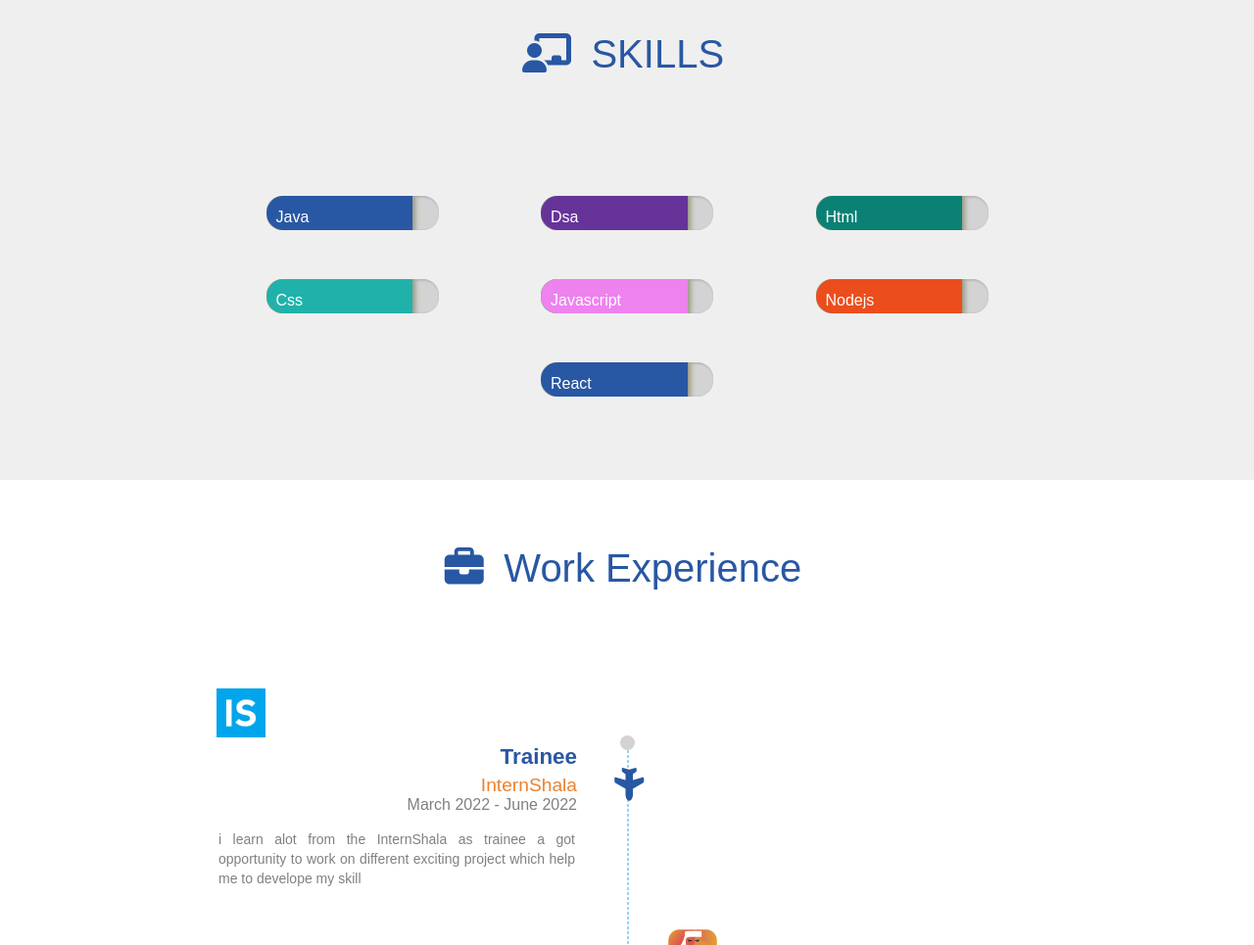
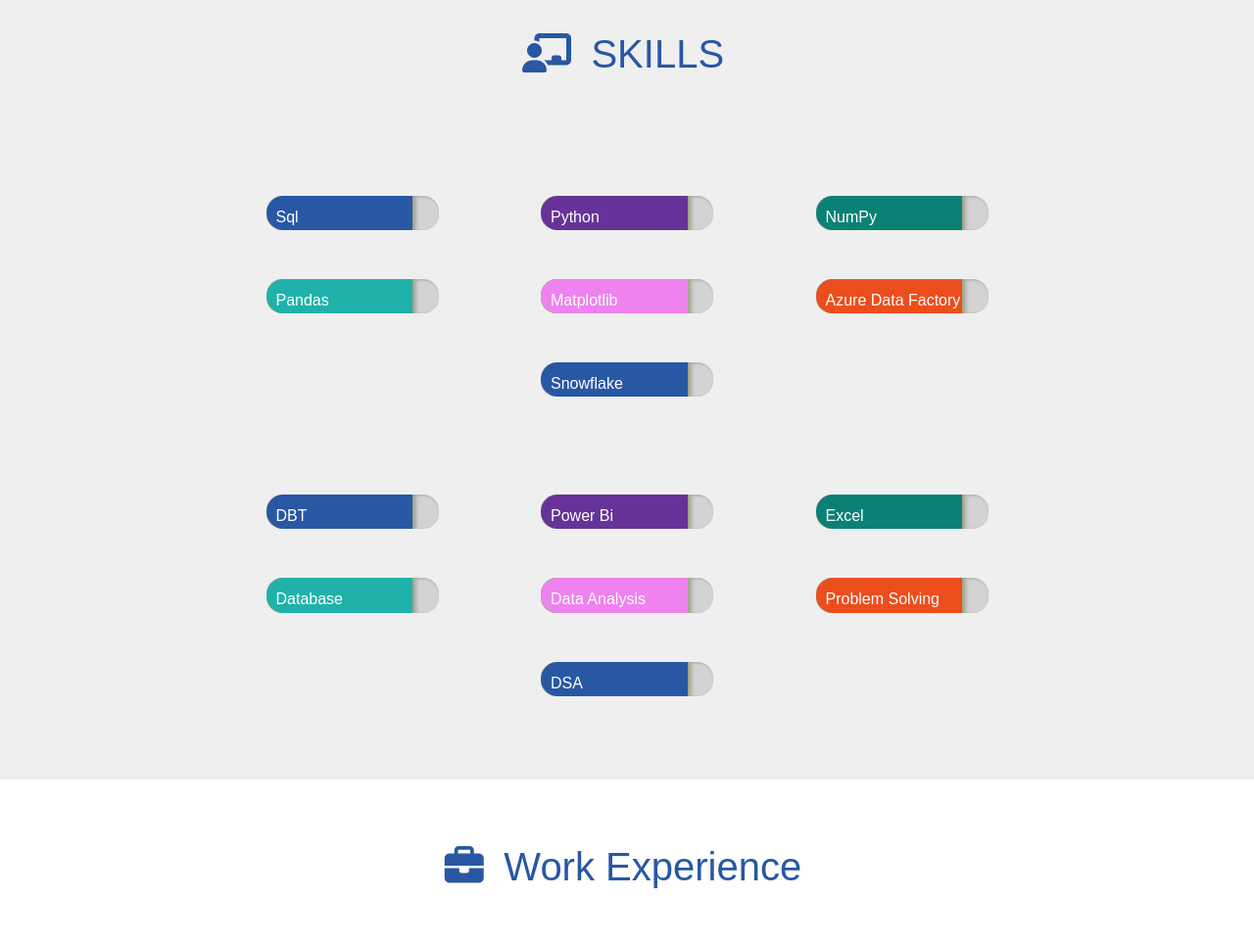
Before and after one commit to Suraj-Bhan-Yadav/myResume, a plain HTML site: page index.html in a window 1280 px wide. Shown: the part 886-1851 px from the top of the page at 98% size. Drawn offline with Linux system fonts and the light colour scheme.

Commit message:
Update index.html

```diff
--- a/index.html
+++ b/index.html
@@ -175,7 +175,7 @@
           </span>
           <span> SKILLS</span>
         </h1>
-
+<!--
         <div class="skills-display">
           <div class="skill-progress">
             <div class="eighty-five-percent mb-blue">
@@ -223,6 +223,108 @@
             <div class="eighty-five-percent mb-blue">
               <div class="skill-name">
                 <span>React</span>
+              </div>
+            </div>
+          </div>
+        </div> -->
+        <div id="skills-container" class="skills-display">
+          <div class="skill-progress">
+            <div class="eighty-five-percent mb-blue" data-bar-width="85">
+              <div class="skill-name">
+                <span>Sql</span>
+              </div>
+            </div>
+          </div>
+          <div class="skill-progress">
+            <div class="eighty-five-percent mb-cyan" data-bar-width="85">
+              <div class="skill-name">
+                <span>Python</span>
+              </div>
+            </div>
+          </div>
+          <div class="skill-progress">
+            <div class="eighty-five-percent mb-green" data-bar-width="85">
+              <div class="skill-name">
+                <span>NumPy</span>
+              </div>
+            </div>
+          </div>
+          <div class="skill-progress">
+            <div class="eighty-five-percent mb-lightgreen" data-bar-width="85">
+              <div class="skill-name">
+                <span>Pandas</span>
+              </div>
+            </div>
+          </div>
+          <div class="skill-progress">
+            <div class="eighty-five-percent mb-voilet" data-bar-width="85">
+              <div class="skill-name">
+                <span>Matplotlib</span>
+              </div>
+            </div>
+          </div>
+          <div class="skill-progress">
+            <div class="eighty-five-percent mb-orange" data-bar-width="85">
+              <div class="skill-name">
+                <span>Azure Data Factory</span>
+              </div>
+            </div>
+          </div>
+          <div class="skill-progress">
+            <div class="eighty-five-percent mb-blue" data-bar-width="85">
+              <div class="skill-name">
+                <span>Snowflake</span>
+              </div>
+            </div>
+          </div>
+        </div>
+        <div id="skills-container" class="skills-display">
+          <div class="skill-progress">
+            <div class="eighty-five-percent mb-blue" data-bar-width="85">
+              <div class="skill-name">
+                <span>DBT</span>
+              </div>
+            </div>
+          </div>
+          <div class="skill-progress">
+            <div class="eighty-five-percent mb-cyan" data-bar-width="85">
+              <div class="skill-name">
+                <span>Power Bi</span>
+              </div>
+            </div>
+          </div>
+          <div class="skill-progress">
+            <div class="eighty-five-percent mb-green" data-bar-width="85">
+              <div class="skill-name">
+                <span>Excel</span>
+              </div>
+            </div>
+          </div>
+          <div class="skill-progress">
+            <div class="eighty-five-percent mb-lightgreen" data-bar-width="85">
+              <div class="skill-name">
+                <span>Database</span>
+              </div>
+            </div>
+          </div>
+          <div class="skill-progress">
+            <div class="eighty-five-percent mb-voilet" data-bar-width="85">
+              <div class="skill-name">
+                <span>Data Analysis</span>
+              </div>
+            </div>
+          </div>
+          <div class="skill-progress">
+            <div class="eighty-five-percent mb-orange" data-bar-width="85">
+              <div class="skill-name">
+                <span>Problem Solving</span>
+              </div>
+            </div>
+          </div>
+          <div class="skill-progress">
+            <div class="eighty-five-percent mb-blue" data-bar-width="85">
+              <div class="skill-name">
+                <span>DSA</span>
               </div>
             </div>
           </div>
```
